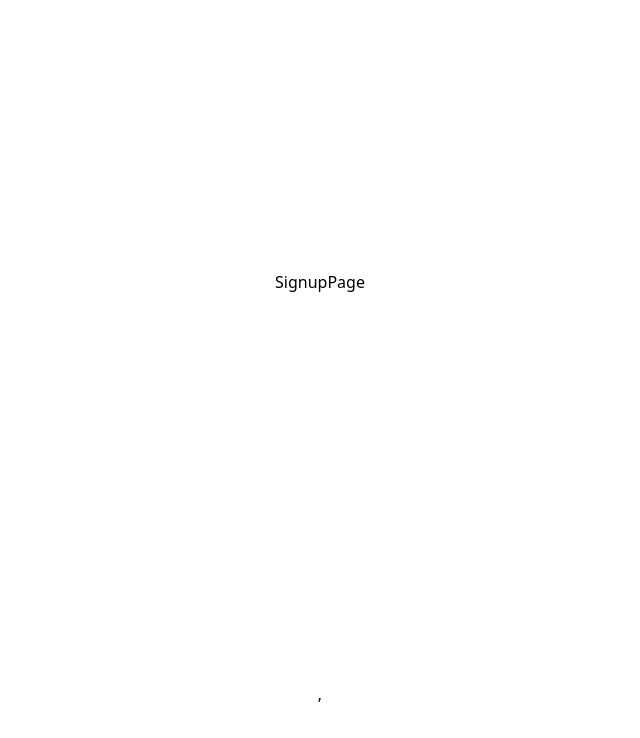
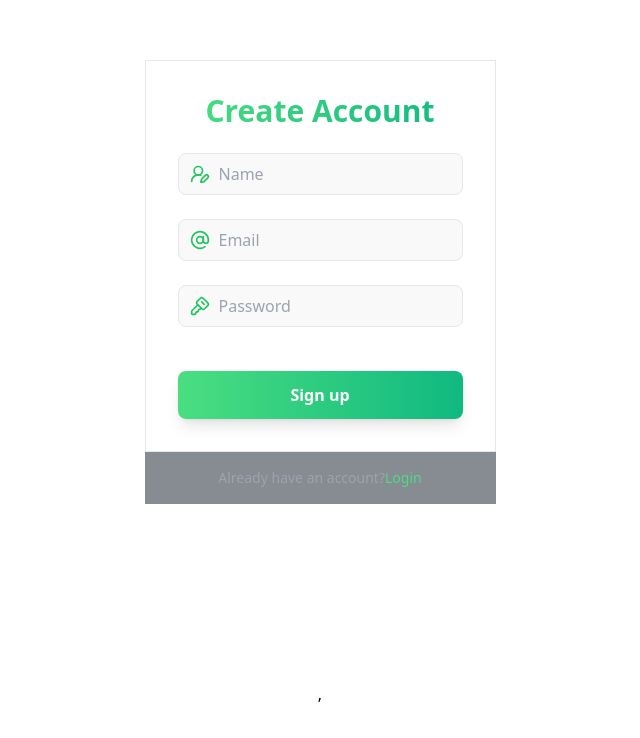
Before and after one commit to Letsdothis94/auth-app, a React app in the folder frontend/: page /signup in a window 1280 px wide. Shown: the part 150-888 px from the top of the page, without its empty margins (320-960 px from the left). Built offline with nearby package versions, Linux system fonts and the light colour scheme; the HTML template or start-up script is replaced by a standard one.

Commit message:
signupfe ui

```diff
--- a/frontend/package.json
+++ b/frontend/package.json
@@ -10,6 +10,8 @@
     "preview": "vite preview"
   },
   "dependencies": {
+    "lucide-react": "^0.562.0",
+    "motion": "^12.28.1",
     "react": "^19.2.0",
     "react-dom": "^19.2.0",
     "react-router": "^7.12.0"
--- /dev/null
+++ b/frontend/src/components/Input.jsx
@@ -0,0 +1,14 @@
+import React from 'react'
+
+const Input = ({ icon: Icon, ...props}) => {
+  return (
+    <div className='relative mb-6'>
+        <div className='absolute inset-y-0 left-0 flex items-center pl-3 pointer-events-none'>
+            <Icon className='size-5 text-green-500' />
+        </div>
+        <input {...props} className='w-full pl-10 pr-3 py-2 bg-gray-100 bg-opacity-50 rounded-lg border border-gray-200 text-black-100 placeholder-gray-400' />
+    </div>
+  )
+}
+
+export default Input
--- /dev/null
+++ b/frontend/src/components/PasswordStrength.jsx
@@ -0,0 +1,9 @@
+import React from 'react'
+
+const PasswordStrength = () => {
+  return (
+    <div>PasswordStrength</div>
+  )
+}
+
+export default PasswordStrength
--- a/frontend/src/pages/SignupPage.jsx
+++ b/frontend/src/pages/SignupPage.jsx
@@ -1,9 +1,63 @@
-import React from 'react'
+import React, { useState } from 'react'
+import { motion } from "motion/react";
+import Input from '../components/Input';
+import { AtSign, UserRoundPen, KeySquare } from "lucide-react";
+import { Link } from 'react-router';
 
 const SignupPage = () => {
+    const [email, setEmail] = useState("");
+    const [password, setPassword] = useState("");
+    const [name, setName] = useState("");
+
   return (
-    <div>SignupPage</div>
-  )
+    <motion.div
+      initial={{ opacity: 0, y: 20 }}
+      animate={{ opacity: 1, y: 0 }}
+      transition={{ duration: 0.5 }}
+    >
+      <div className="p-8 border border">
+        <h2 className="text-3xl font-bold mb-6 text-center text-transparent bg-clip-text bg-gradient-to-r from-green-400 to-emerald-500">
+          Create Account
+        </h2>
+        <form>
+          <Input
+            icon={UserRoundPen}
+            type="text"
+            placeholder="Name"
+            value={name}
+            onChange={(e) => setName(e.target.value)}
+          />
+          <Input
+            icon={AtSign}
+            type="email"
+            placeholder="Email"
+            value={email}
+            onChange={(e) => setEmail(e.target.value)}
+          />
+          <Input
+            icon={KeySquare}
+            type="password"
+            placeholder="Password"
+            value={password}
+            onChange={(e) => setPassword(e.target.value)}
+          />
+          <motion.button
+            type="submit"
+            className="mt-5 w-full py-3 px-4 bg-gradient-to-r from-green-400 to-emerald-500 text-white font-bold rounded-lg shadow-lg hover:from-green-600 hover:to-emerald-700"
+          >
+            Sign up
+          </motion.button>
+        </form>
+      </div>
+      <div className="px-8 py-4 bg-gray-900 bg-opacity-50 flex justify-center">
+        <p className="text-sm text-gray-400">Already have an account?
+            <Link to={"/login"} className="text-green-400 hover:underline">
+                Login
+            </Link>
+        </p>
+      </div>
+    </motion.div>
+  );
 }
 
 export default SignupPage
```
Also changed, not shown: 1 other file (tests, documents, lock files or other folders).
